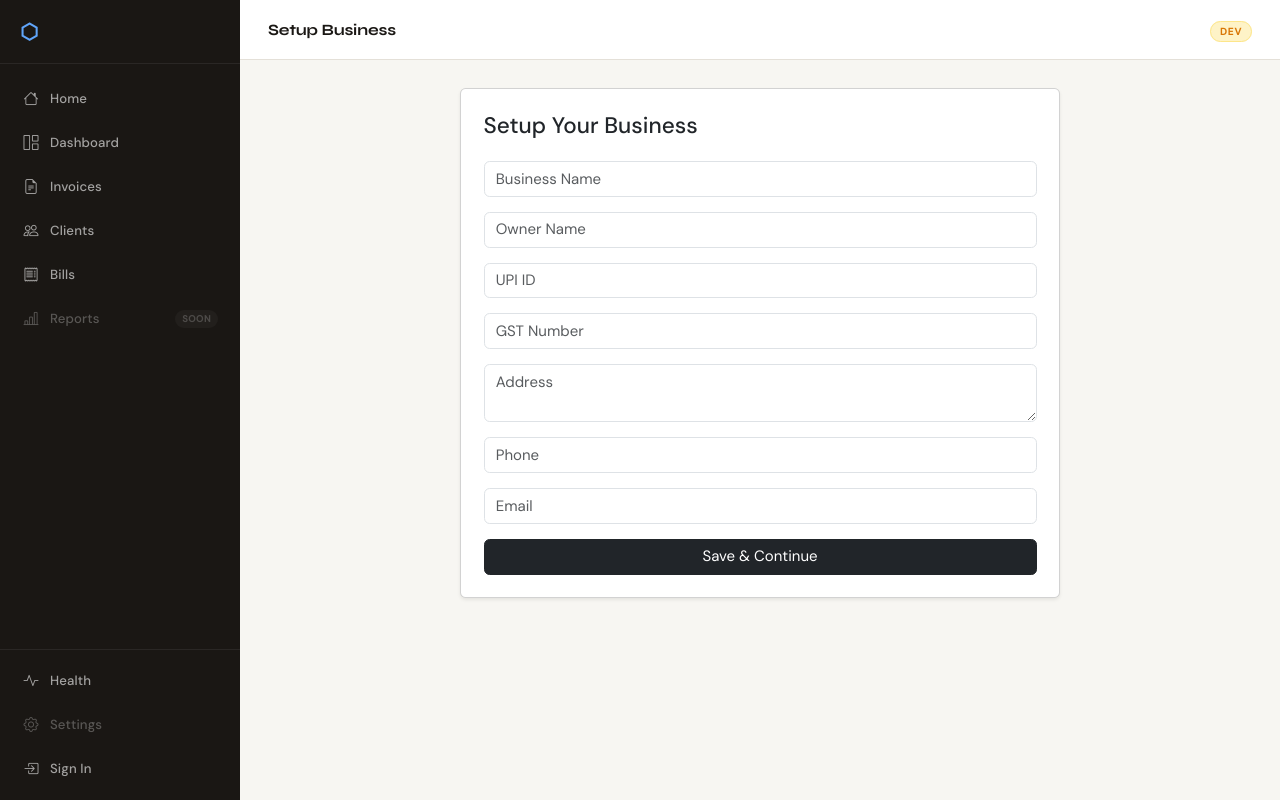
After one commit to ku2507u0657-cmyk/pranshuu2, a Flask app: template templates/setup_business.html in a window 1280 px wide. The commit adds this page. Run offline with Flask 3, Linux system fonts and the light colour scheme; the template is opened without the code that fills it, so the values that code supplies are empty; some libraries are stand-ins or nearby versions.

Commit message:
Added business profile setup and onboarding flow

```diff
--- /dev/null
+++ b/templates/setup_business.html
@@ -0,0 +1,53 @@
+{% extends "base.html" %}
+
+{% block page_title %}
+Setup Business
+{% endblock %}
+
+{% block content %}
+<div class="card p-4 shadow-sm" style="max-width:600px;margin:auto;">
+  <h4 class="mb-4">Setup Your Business</h4>
+
+  <form method="POST">
+
+    <div class="mb-3">
+      <input class="form-control" name="business_name" placeholder="Business Name"
+             value="{{ profile.business_name if profile else '' }}" required>
+    </div>
+
+    <div class="mb-3">
+      <input class="form-control" name="owner_name" placeholder="Owner Name"
+             value="{{ profile.owner_name if profile else '' }}">
+    </div>
+
+    <div class="mb-3">
+      <input class="form-control" name="upi_id" placeholder="UPI ID"
+             value="{{ profile.upi_id if profile else '' }}">
+    </div>
+
+    <div class="mb-3">
+      <input class="form-control" name="gst_number" placeholder="GST Number"
+             value="{{ profile.gst_number if profile else '' }}">
+    </div>
+
+    <div class="mb-3">
+      <textarea class="form-control" name="address" placeholder="Address">{{ profile.address if profile else '' }}</textarea>
+    </div>
+
+    <div class="mb-3">
+      <input class="form-control" name="phone" placeholder="Phone"
+             value="{{ profile.phone if profile else '' }}">
+    </div>
+
+    <div class="mb-3">
+      <input class="form-control" name="email" placeholder="Email"
+             value="{{ profile.email if profile else '' }}">
+    </div>
+
+    <button type="submit" class="btn btn-dark w-100">
+      Save & Continue
+    </button>
+
+  </form>
+</div>
+{% endblock %}
```
Also changed, not shown: models.py (+20 -0 lines), routes/main.py (+33 -0 lines), templates/dashboard.html (+9 -7 lines).
